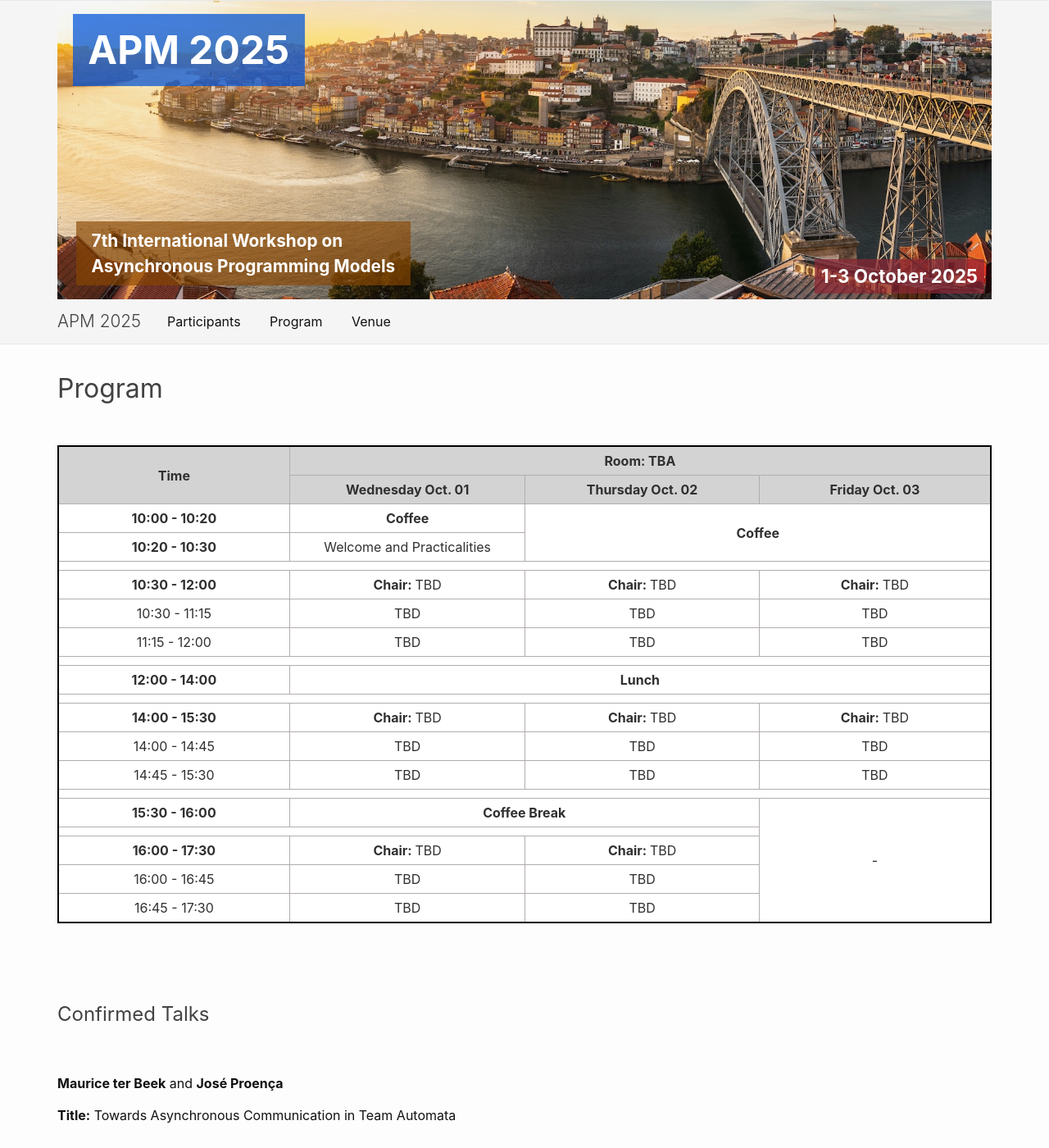
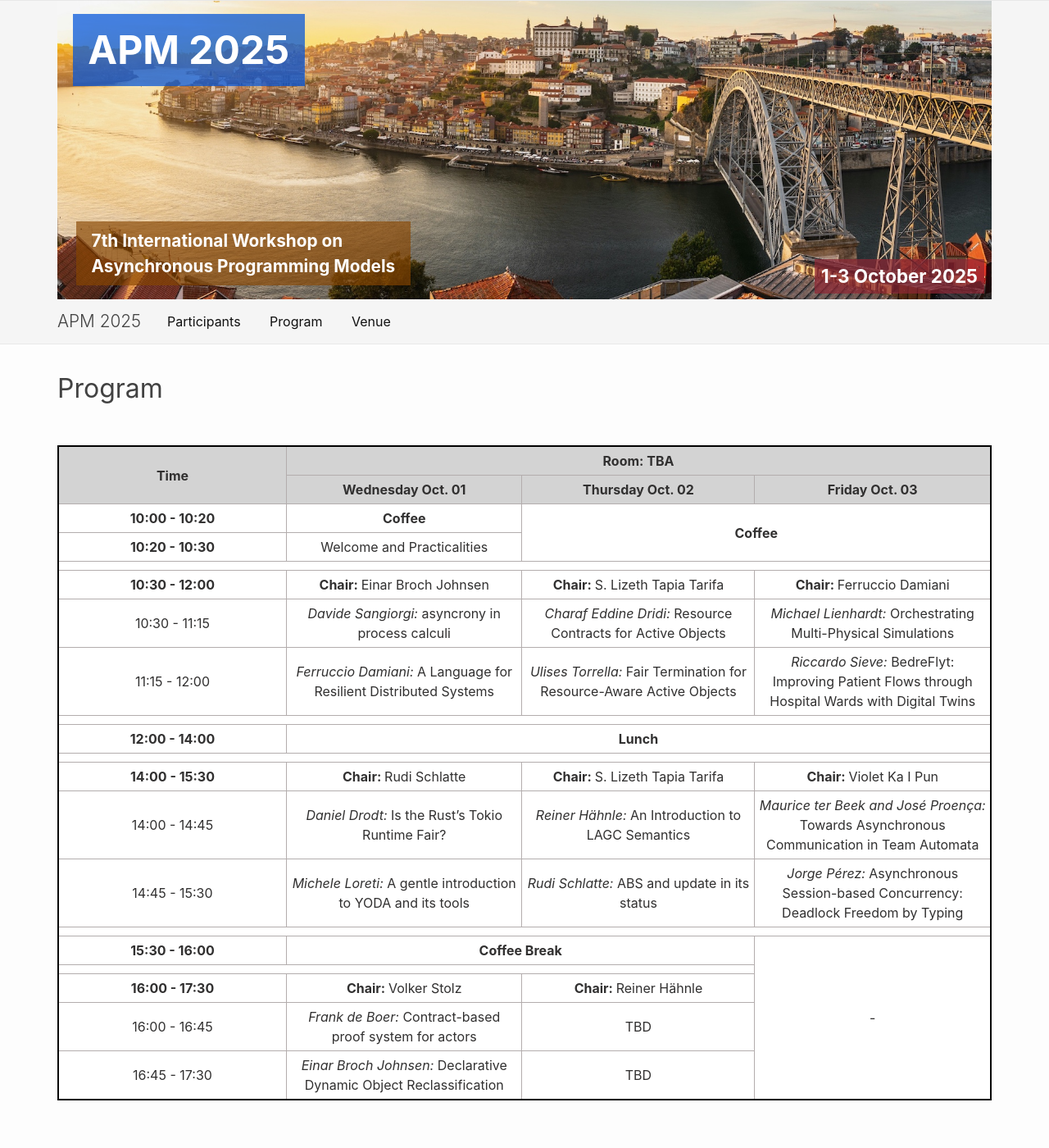
Before and after one commit to apm-workshop/2025, a Jekyll site: the page built from _pages/program.md, in a window 1280 px wide and 1400 px high. Shown: the whole window at 82% size. Built offline with Jekyll 4.4.1, drawn with Linux system fonts in a browser that asks for light colours.

Commit message:
Update program.md

```diff
--- a/_pages/program.md
+++ b/_pages/program.md
@@ -61,21 +61,21 @@ hide: false
 		</tr>
 		<tr>
 			<td> <b> 10:30 - 12:00 </b> </td>
-			<td> <b> Chair: </b> TBD</td>
-			<td> <b> Chair: </b> TBD</td>
-			<td> <b> Chair: </b> TBD</td>
+			<td> <b> Chair: </b> Einar Broch Johnsen</td>
+			<td> <b> Chair: </b> S. Lizeth Tapia Tarifa </td>
+			<td> <b> Chair: </b> Ferruccio Damiani</td>
 		</tr>
 		<tr>
 			<td>  10:30 - 11:15  </td>
-			<td>TBD</td>
-			<td>TBD</td>
-			<td>TBD</td>
+			<td> <em> Davide Sangiorgi: </em> asyncrony in process calculi</td>
+			<td> <em> Charaf Eddine Dridi: </em> Resource Contracts for Active Objects</td>
+			<td> <em> Michael Lienhardt: </em> Orchestrating Multi-Physical Simulations</td>
 		</tr>
 		<tr>
 			<td>  11:15 - 12:00  </td>
-			<td>TBD</td>
-			<td>TBD</td>
-			<td>TBD</td>
+			<td> <em> Ferruccio Damiani: </em> A Language for Resilient Distributed Systems</td>
+			<td> <em> Ulises Torrella: </em> Fair Termination for Resource-Aware Active Objects</td>
+			<td> <em> Riccardo Sieve: </em> BedreFlyt:  Improving Patient Flows through Hospital Wards with Digital Twins</td>
 		</tr>
 		<tr>
 		 <td colspan="4">  </td>
@@ -89,21 +89,21 @@ hide: false
 		</tr>
 		<tr>
 			<td> <b> 14:00 - 15:30 </b> </td>
-			<td> <b> Chair: </b> TBD</td>
-			<td> <b> Chair: </b> TBD</td>
-			<td> <b> Chair: </b> TBD</td>
+			<td> <b> Chair: </b> Rudi Schlatte </td>
+			<td> <b> Chair: </b> S. Lizeth Tapia Tarifa </td>
+			<td> <b> Chair: </b> Violet Ka I Pun </td>
 		</tr>
 		<tr>
 			<td> 14:00 - 14:45  </td>
-			<td>TBD</td>
-			<td>TBD</td>
-			<td>TBD</td>
+			<td> <em> Daniel Drodt: </em> Is the Rust’s Tokio Runtime Fair?</td>
+			<td> <em> Reiner Hähnle: </em> An Introduction to LAGC Semantics</td>
+			<td> <em> Maurice ter Beek and José Proença: </em> Towards Asynchronous Communication in Team Automata</td>
 		</tr>
 		<tr>
 			<td> 14:45 - 15:30  </td>
-			<td>TBD</td>
-			<td>TBD</td>
-			<td>TBD</td>
+			<td> <em> Michele Loreti: </em> A gentle introduction to YODA and its tools</td>
+			<td> <em> Rudi Schlatte: </em> ABS and update in its status</td>
+			<td> <em> Jorge Pérez: </em> Asynchronous Session-based Concurrency: Deadlock Freedom by Typing</td>
 		</tr>
 		<tr>
 		 <td colspan="4">  </td>
@@ -118,17 +118,17 @@ hide: false
 		</tr>
 		<tr>
 			<td> <b> 16:00 - 17:30 </b> </td>
-			<td> <b> Chair: </b> TBD</td>
-			<td> <b> Chair: </b> TBD</td>
+			<td> <b> Chair: </b> Volker Stolz </td>
+			<td> <b> Chair: </b> Reiner Hähnle </td>
 		</tr>
 		<tr>
 			<td> 16:00 - 16:45 </td>
-			<td>TBD</td>
+			<td> <em> Frank de Boer: </em> Contract-based proof system for actors</td>
 			<td>TBD</td>
 		</tr>
 		<tr>
 			<td> 16:45 - 17:30 </td>
-			<td>TBD</td>
+			<td> <em> Einar Broch Johnsen: </em> Declarative Dynamic Object Reclassification</td>
 			<td>TBD</td>
 		</tr>
 	</tbody>
```
